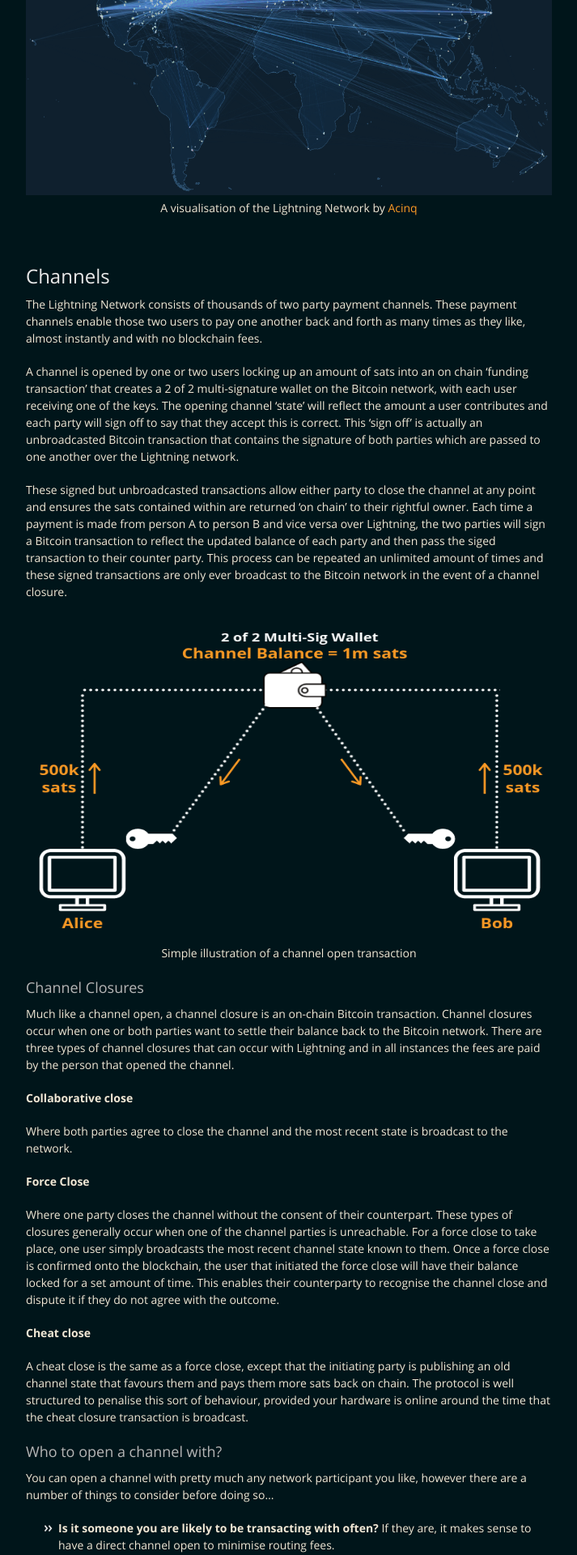
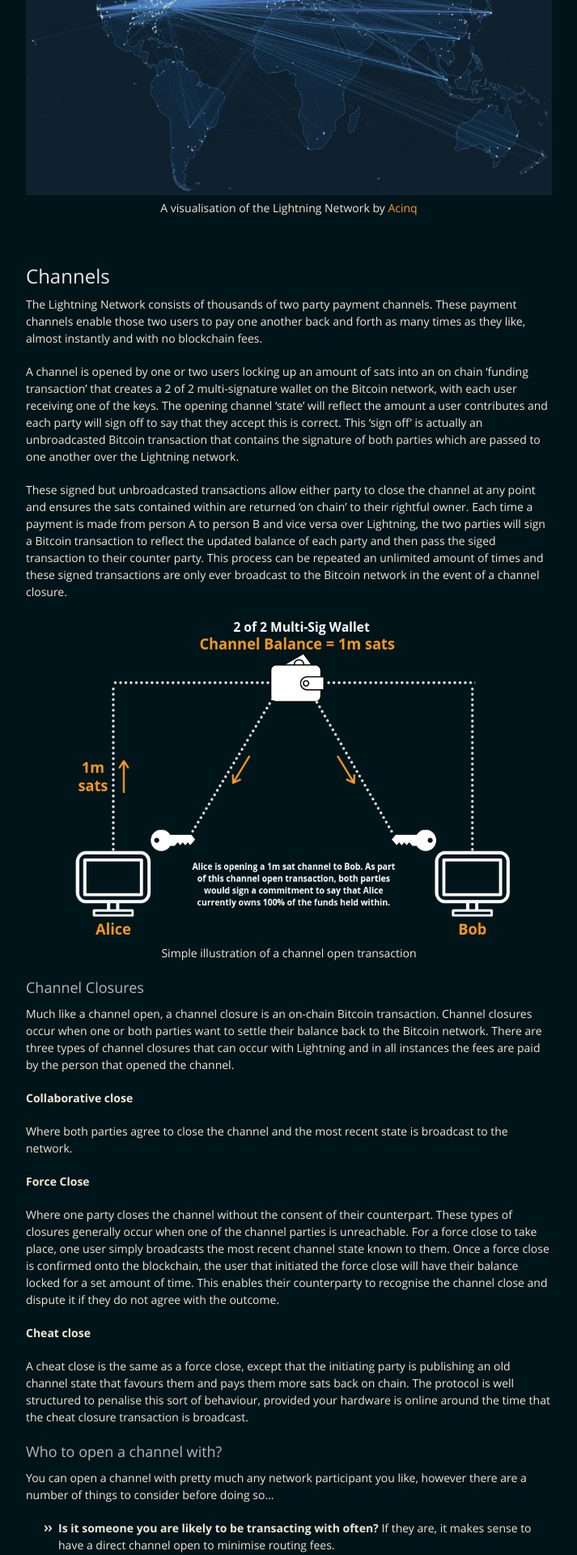
Before and after one commit to BitcoinQnA/ln-guide, a Jekyll site: the page built from index.md, in a window 1280 px wide. Shown: the part 1312-3232 px from the top of the page at 81% size, without its empty margins (283-996 px from the left). Built offline with Jekyll 4.4.1, drawn with Linux system fonts in a browser that asks for light colours.

Commit message:
Update index.md

```diff
--- a/index.md
+++ b/index.md
@@ -48,9 +48,8 @@ A channel is opened by one or two users locking up an amount of sats into an on
 These signed but unbroadcasted transactions allow either party to close the channel at any point and ensures the sats contained within are returned 'on chain' to their rightful owner. Each time a payment is made from person A to person B and vice versa over Lightning, the two parties will sign a Bitcoin transaction to reflect the updated balance of each party and then pass the siged transaction to their counter party. This process can be repeated an unlimited amount of times and these signed transactions are only ever broadcast to the Bitcoin network in the event of a channel closure.
 
 
-
 <p align="center">
-<img src="https://raw.githubusercontent.com/BitcoinQnA/ln-guide/master/assets/images/Channel%20open.png" class=responsive width="650" height="400" maxheight="300" />
+<img src="https://raw.githubusercontent.com/BitcoinQnA/ln-guide/master/assets/images/Open%20Channel.png" class=responsive width="650" height="400" maxheight="300" />
 
 Simple illustration of a channel open transaction
 </p>
```
